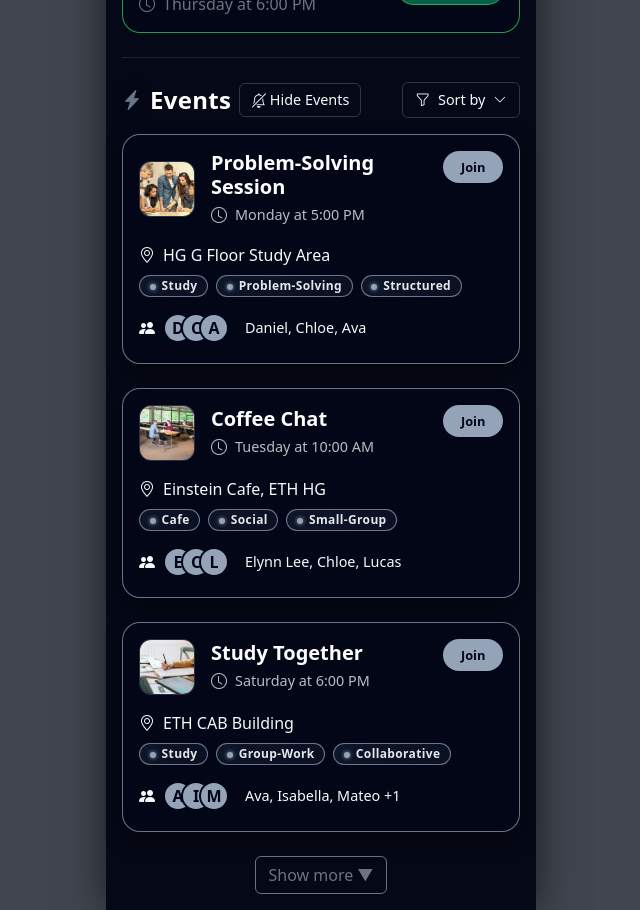
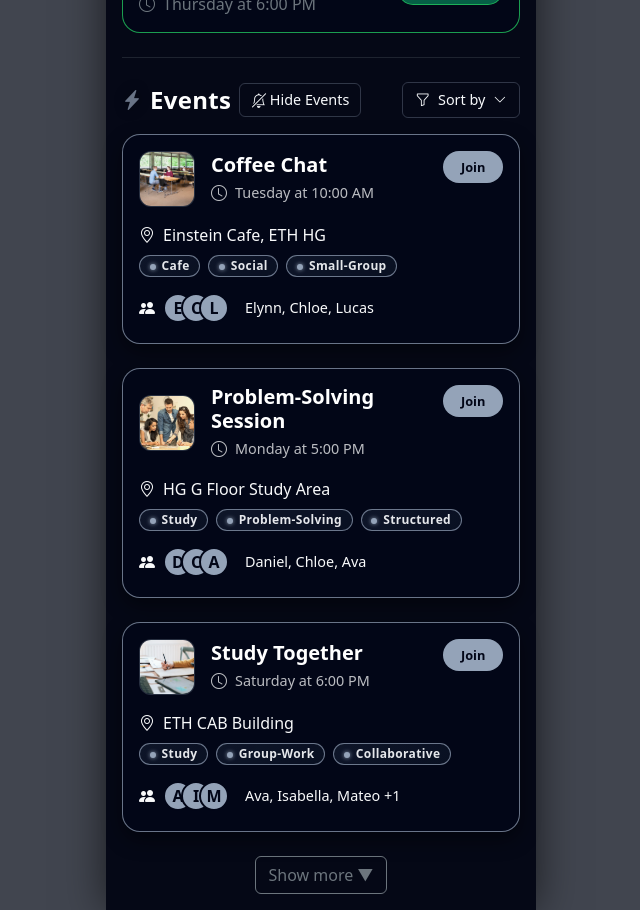
Before and after one commit to Edi218/social-energy-hifi, a React (Vite) app: page /home in a window 1280 px wide. Shown: the part 880-1790 px from the top of the page, without its empty margins (319-959 px from the left). Built offline with nearby package versions, Linux system fonts and the light colour scheme.

Commit message:
small change again

```diff
--- a/src/pages/Home.jsx
+++ b/src/pages/Home.jsx
@@ -682,7 +682,7 @@ const upcomingDeadlines = useMemo(() => {
       title: "Coffee Chat",
       timeLabel: "Tuesday at 10:00 AM",
       location: "Einstein Cafe, ETH HG",
-      attendees: ["Elynn Lee", "Chloe", "Lucas"],
+      attendees: ["Elynn", "Chloe", "Lucas"],
       image: "/images/events/coffee.jpg",
       description:
         "A casual coffee meetup at Einstein Cafe to catch up and chat about classes, life, and everything in between. We'll grab our favorite drinks and find a cozy spot to relax. Perfect for a mid-morning social break.",
```
